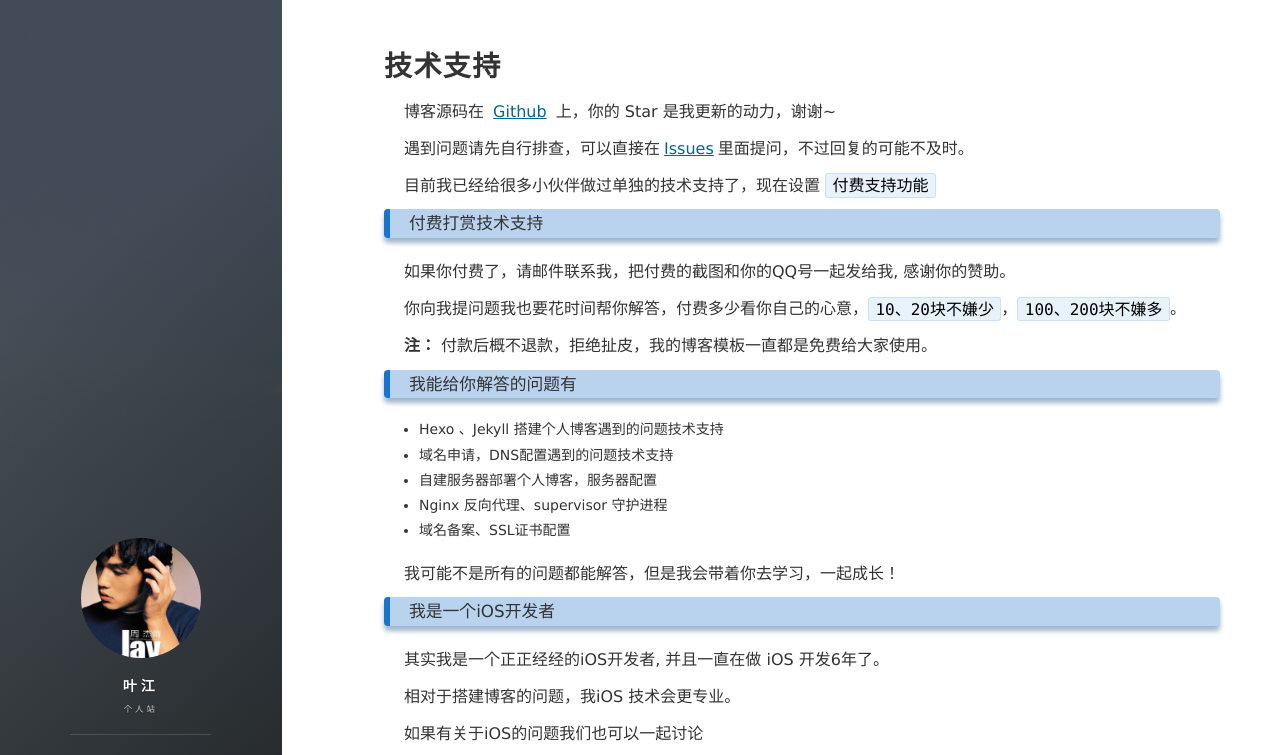
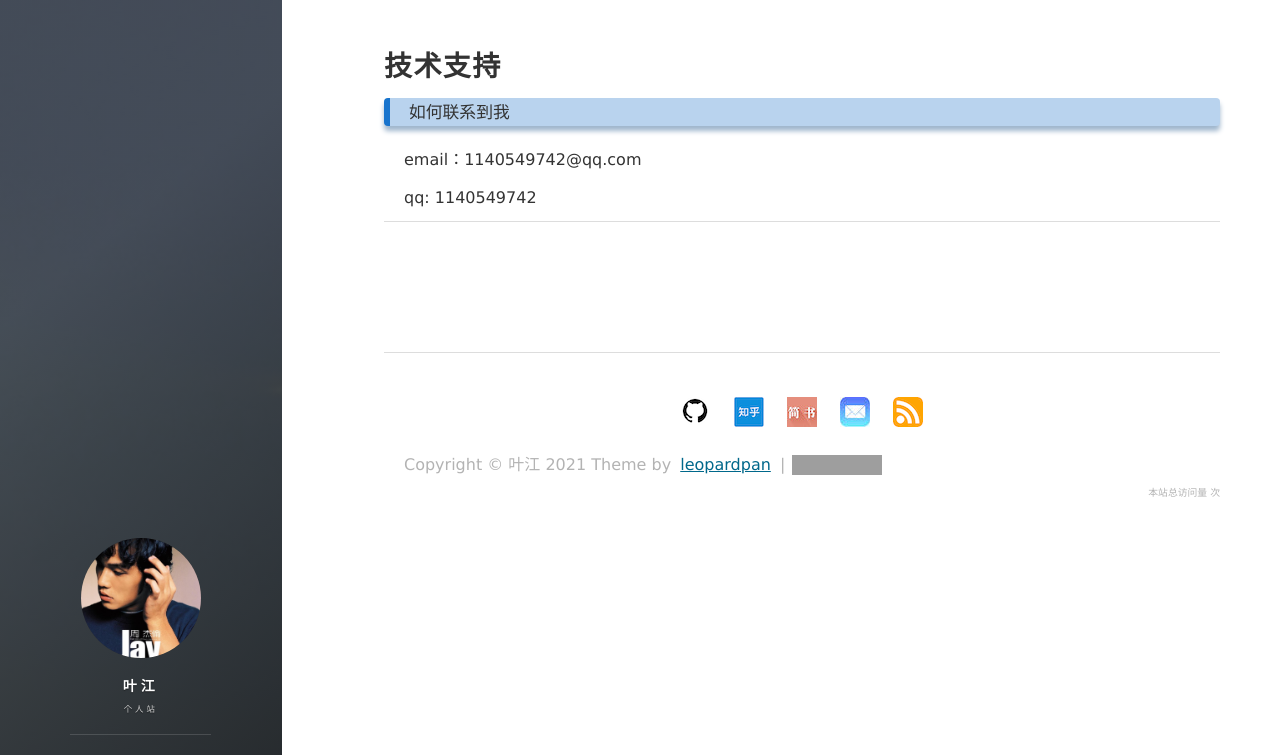
Before and after one commit to MuyerJ/MuyerJ.github.io, a Jekyll site: the page built from support.md, in a window 1280 px wide and 1400 px high. Shown: the top 755 px of the window. Built offline with Jekyll 4.4.1, drawn with Linux system fonts in a browser that asks for light colours; nearby versions of some CDN libraries; comment, search, counter and statistics services are not loaded; some of the changed text lies outside the part shown; grey boxes are pictures that could not be loaded.

Commit message:
update support

```diff
--- a/support.md
+++ b/support.md
@@ -3,53 +3,12 @@ layout: page
 title: 技术支持
 ---
 
-博客源码在 <a target="_blank" href='https://github.com/leopardpan/leopardpan.github.io/'>Github</a> 上，你的 Star 是我更新的动力，谢谢~
-
-
-遇到问题请先自行排查，可以直接在[Issues](https://github.com/leopardpan/leopardpan.github.io/issues)里面提问，不过回复的可能不及时。
-
-目前我已经给很多小伙伴做过单独的技术支持了，现在设置 `付费支持功能`
-
-<h3> 付费打赏技术支持 </h3>
-
-如果你付费了，请邮件联系我，把付费的截图和你的QQ号一起发给我, 感谢你的赞助。
-
-你向我提问题我也要花时间帮你解答，付费多少看你自己的心意，`10、20块不嫌少`，`100、200块不嫌多`。
-
-**注：** 付款后概不退款，拒绝扯皮，我的博客模板一直都是免费给大家使用。
-
-
-<h3> 我能给你解答的问题有 </h3>
-
-* Hexo 、Jekyll 搭建个人博客遇到的问题技术支持
-* 域名申请，DNS配置遇到的问题技术支持
-* 自建服务器部署个人博客，服务器配置
-* Nginx 反向代理、supervisor 守护进程
-* 域名备案、SSL证书配置
-
-我可能不是所有的问题都能解答，但是我会带着你去学习，一起成长！
-
-<h3> 我是一个iOS开发者 </h3>
-
-其实我是一个正正经经的iOS开发者, 并且一直在做 iOS 开发6年了。
-
-相对于搭建博客的问题，我iOS 技术会更专业。
-
-如果有关于iOS的问题我们也可以一起讨论
-
-
-<h3> 感谢您的打赏 </h3>
-
-![](/images/payimg/alipayimg.jpg)
-
-![](/images/payimg/weipayimg.jpg)
-
 <h3> 如何联系到我 </h3>
 
 <p>
-email：leoparpan@icloud.com
+email：1140549742@qq.com
 <p>
-qq: 1499065178
+qq: 1140549742
 <p>
 
 {% include comments.html %}
```
